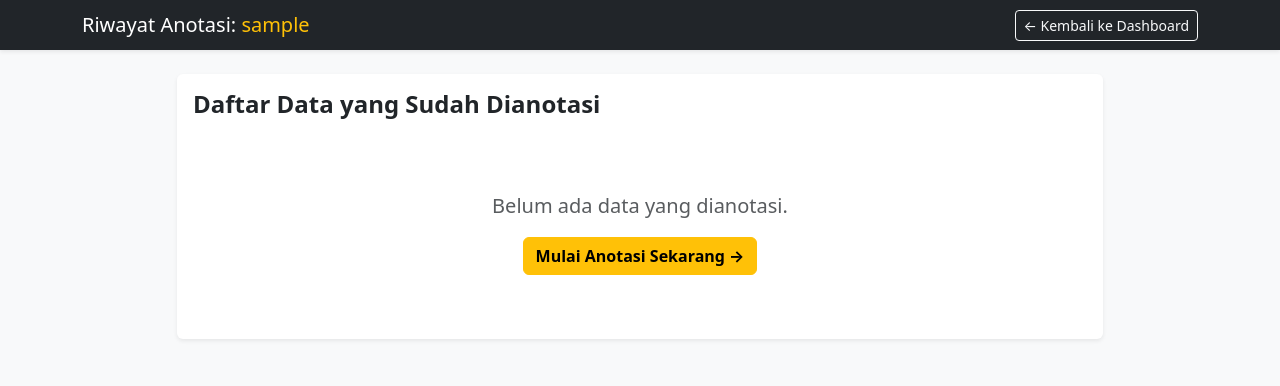
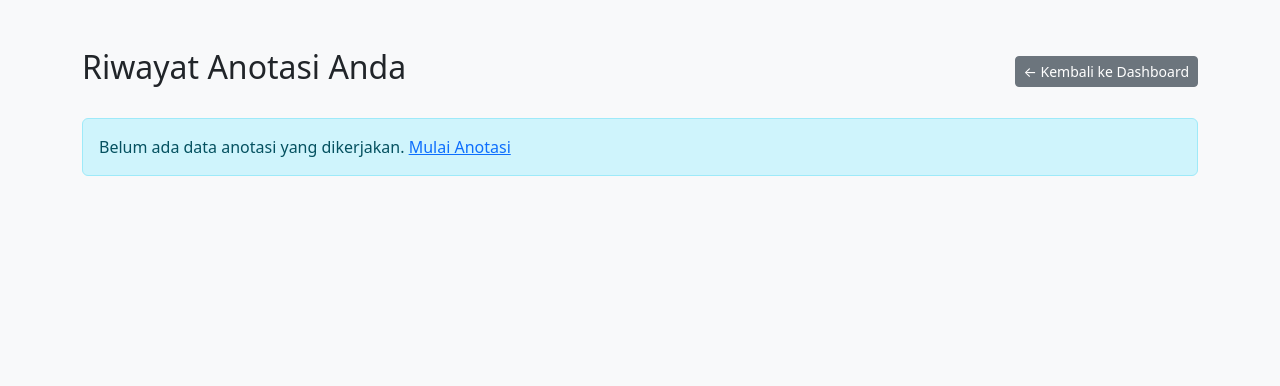
Before and after one commit to magnzetic/kai-annotation-tool, a Flask app: template templates/history.html in a window 1280 px wide. Shown: the top 386 px of the page. Run offline with Flask 3, Linux system fonts and the light colour scheme; the template is opened without the code that fills it, so the values that code supplies are empty; the visitor is signed in with stand-in values (Sample User, id 1); some libraries are stand-ins or nearby versions.

Commit message:
Update history.html

```diff
--- a/templates/history.html
+++ b/templates/history.html
@@ -2,83 +2,46 @@
 <html lang="id">
 <head>
     <meta charset="UTF-8">
-    <meta name="viewport" content="width=device-width, initial-scale=1.0">
-    <title>KAI Workspace - Riwayat Anotasi</title>
+    <title>Riwayat Anotasi</title>
     <link href="https://cdn.jsdelivr.net/npm/bootstrap@5.3.0/dist/css/bootstrap.min.css" rel="stylesheet">
 </head>
 <body class="bg-light">
-
-    <nav class="navbar navbar-dark bg-dark shadow-sm mb-4">
-        <div class="container d-flex justify-content-between">
-            <span class="navbar-brand mb-0 h1">Riwayat Anotasi: <span class="text-warning">{{ current_user.username }}</span></span>
-            <a href="{{ url_for('dashboard') }}" class="btn btn-outline-light btn-sm">← Kembali ke Dashboard</a>
+    <div class="container py-5">
+        <div class="d-flex justify-content-between align-items-center mb-4">
+            <h2>Riwayat Anotasi Anda</h2>
+            <a href="{{ url_for('dashboard') }}" class="btn btn-secondary btn-sm">← Kembali ke Dashboard</a>
         </div>
-    </nav>
-
-    <div class="container pb-5">
-        <div class="row justify-content-center">
-            <div class="col-md-10">
-
-                <div class="card shadow-sm border-0">
-                    <div class="card-body">
-                        <h4 class="card-title fw-bold mb-4">Daftar Data yang Sudah Dianotasi</h4>
 
         {% if annotations %}
-                            <div class="table-responsive">
-                                <table class="table table-hover align-middle">
+        <div class="card shadow-sm">
+            <div class="card-body p-0">
+                <table class="table table-hover mb-0 align-middle">
                     <thead class="table-dark">
                         <tr>
-                                            <th>#ID</th>
-                                            <th>Review Asli</th>
-                                            <th>Status Full</th>
-                                            <th>Status Mix</th>
-                                            <th>Waktu</th>
+                            <th># ID Review</th>
+                            <th>Teks Asli</th>
+                            <th>Waktu Anotasi</th>
                             <th class="text-center">Aksi</th>
                         </tr>
                     </thead>
                     <tbody>
                         {% for anno in annotations %}
                         <tr>
-                                            <td>{{ anno.review_id }}</td>
-                                            <td class="text-truncate" style="max-width: 250px;" title="{{ anno.review.content }}">
-                                                {{ anno.review.content }}
-                                            </td>
-                                            <td>
-                                                {% if anno.status_full == 'valid' %}
-                                                    <span class="badge bg-success">Valid</span>
-                                                {% else %}
-                                                    <span class="badge bg-warning text-dark">Revisi</span>
-                                                {% endif %}
-                                            </td>
-                                            <td>
-                                                {% if anno.status_mix == 'valid' %}
-                                                    <span class="badge bg-success">Valid</span>
-                                                {% else %}
-                                                    <span class="badge bg-warning text-dark">Revisi</span>
-                                                {% endif %}
-                                            </td>
+                            <td>#{{ anno.review_id }}</td>
+                            <td>{{ anno.review.content[:50] }}...</td>
                             <td>{{ anno.timestamp.strftime('%Y-%m-%d %H:%M') if anno.timestamp else '-' }}</td>
                             <td class="text-center">
-                                                <a href="{{ url_for('edit_annotation', annotation_id=anno.id) }}" class="btn btn-sm btn-primary">✏️ Edit</a>
+                                <a href="{{ url_for('edit_annotation', annotation_id=anno.id) }}" class="btn btn-warning btn-sm">Edit / Revisi</a>
                             </td>
                         </tr>
                         {% endfor %}
                     </tbody>
                 </table>
             </div>
+        </div>
         {% else %}
-                            <div class="text-center py-5">
-                                <p class="text-muted fs-5">Belum ada data yang dianotasi.</p>
-                                <a href="{{ url_for('annotate') }}" class="btn btn-warning fw-bold">Mulai Anotasi Sekarang →</a>
+        <div class="alert alert-info">Belum ada data anotasi yang dikerjakan. <a href="{{ url_for('annotate') }}">Mulai Anotasi</a></div>
+        {% endif %}
     </div>
-                        {% endif %}
-
-                    </div>
-                </div>
-
-            </div>
-        </div>
-    </div>
-
 </body>
 </html>
```
Lines whose indentation alone changed are shown as unchanged.
